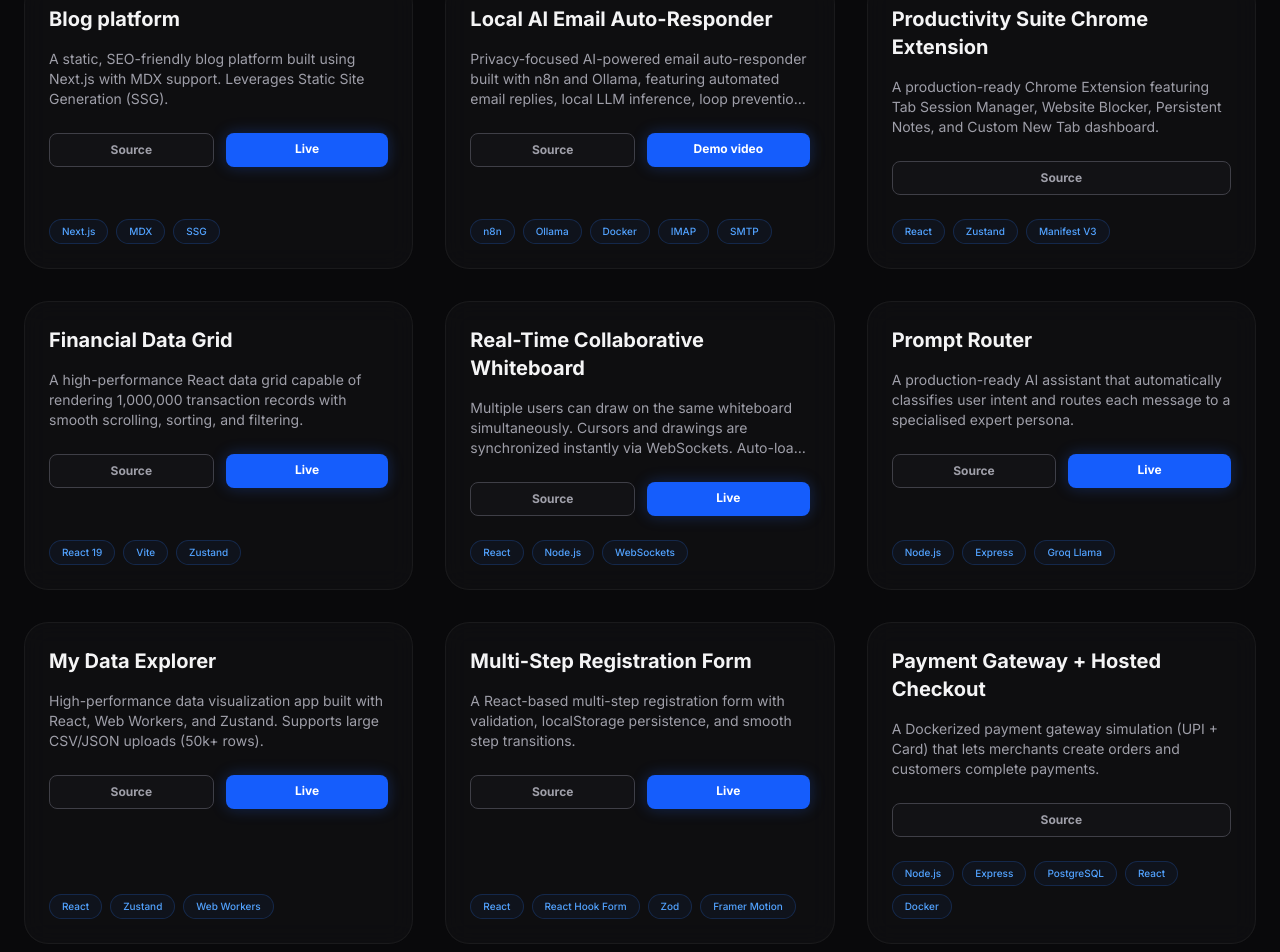
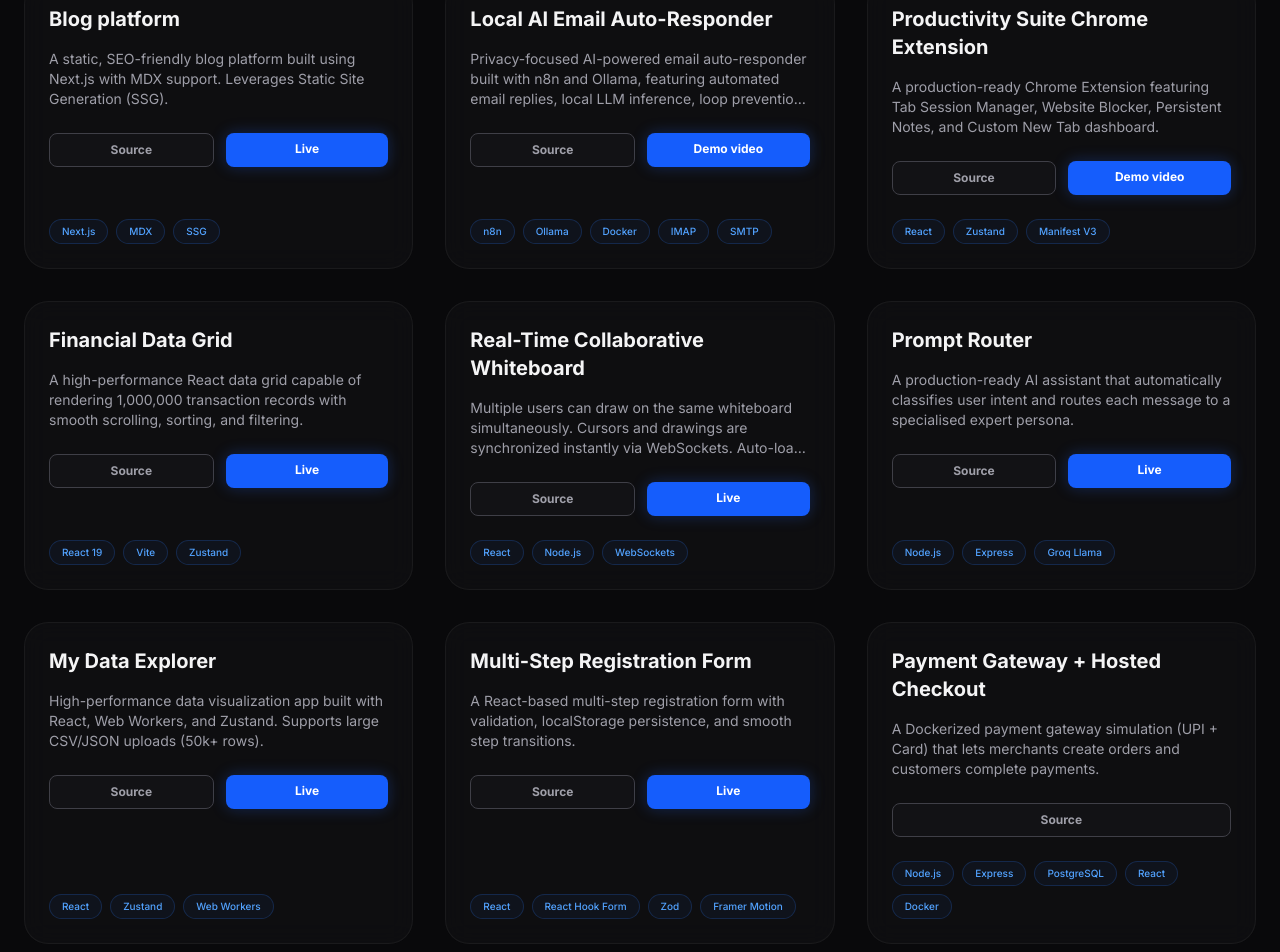
Before and after one commit to sumanth0099/my_porfolio_nextjs, a Next.js app: page / in a window 1280 px wide. Shown: the part 3534-4486 px from the top of the page. Built offline with nearby package versions, Linux system fonts and the light colour scheme.

Commit message:
Added feature

```diff
--- a/src/data/portfolioData.js
+++ b/src/data/portfolioData.js
@@ -87,6 +87,7 @@ export const portfolioData = {
       title: "Productivity Suite Chrome Extension",
       description: "A production-ready Chrome Extension featuring Tab Session Manager, Website Blocker, Persistent Notes, and Custom New Tab dashboard.",
       tech: ["React", "Zustand", "Manifest V3"],
+      demo:"https://drive.google.com/file/d/1r9FR0FXsk7VE95g8785nIMxsJ-vzB8LA/view?usp=sharing",
       github: "https://github.com/sumanth0099/Production-Ready-Chrome-Extension-Productivity-Suite-with-Manifest-V3"
     },
     {
```
